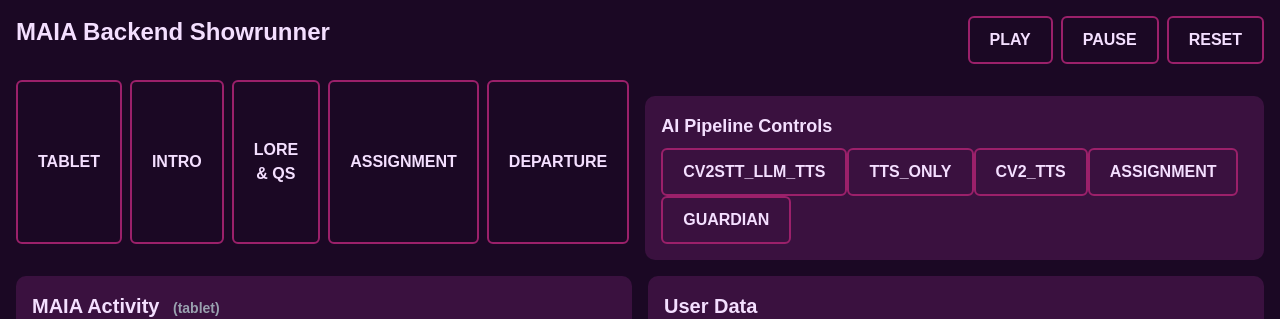
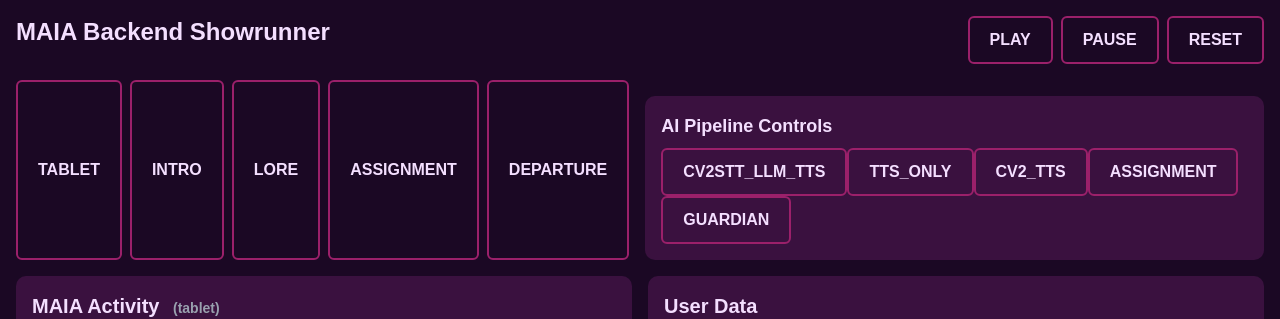
Before and after one commit to founderphil/maia-show, a Next.js app: page / in a window 1280 px wide. Shown: the top 319 px of the page. Built offline with nearby package versions, Linux system fonts and the light colour scheme; no server answers.

Commit message:
fix phase button component

```diff
--- a/components/PhaseNavigation.tsx
+++ b/components/PhaseNavigation.tsx
@@ -1,26 +1,34 @@
 "use client";
 
-import { useState } from "react";
+import React from "react";
 
 interface PhaseNavigationProps {
   activePhase: string;
   onPhaseChange: (phase: string) => void;
 }
 
+const phases = [
+  { label: "Tablet", value: "tablet" },
+  { label: "Intro", value: "intro" },
+  { label: "Lore", value: "lore" },
+  { label: "Assignment", value: "assignment" },
+  { label: "Departure", value: "departure" },
+];
+
 export default function PhaseNavigation({ activePhase, onPhaseChange }: PhaseNavigationProps) {
-  const phases = ["tablet", "intro", "lore & Qs", "assignment", "departure"];
-
   return (
-    <div className="flex space-x-2 mb-4">
+    <div className="flex space-x-2">
       {phases.map((phase) => (
         <button
-          key={phase}
-          onClick={() => onPhaseChange(phase)}
-          className={`px-4 py-2 rounded border-2 border-[var(--button-bg)] transition duration-300
-            ${activePhase === phase ? "bg-purple-600 text-white" : "bg-transparent text-[var(--text-primary)]"}
-          `}
+          key={phase.value}
+          onClick={() => onPhaseChange(phase.value)}
+          className={`px-4 py-2 rounded border transition-all duration-150 ${
+            activePhase === phase.value
+              ? "bg-white text-black border-white"
+              : "bg-transparent text-white border-white hover:bg-white hover:text-black"
+          }`}
         >
-          {phase.toUpperCase()}
+          {phase.label}
         </button>
       ))}
     </div>
```
